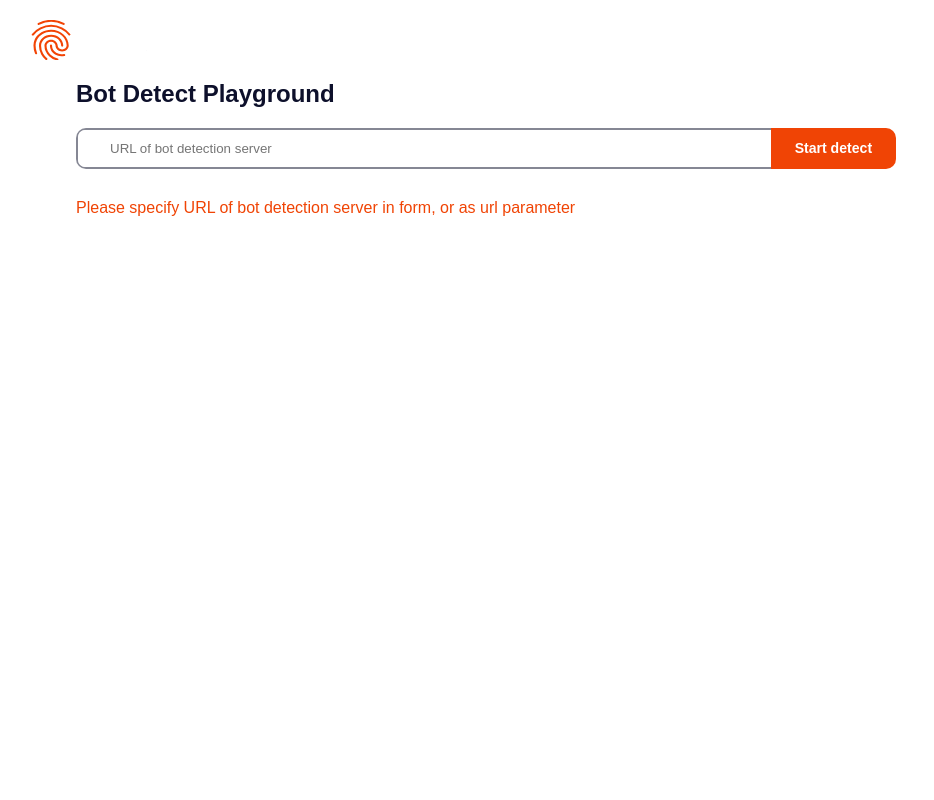
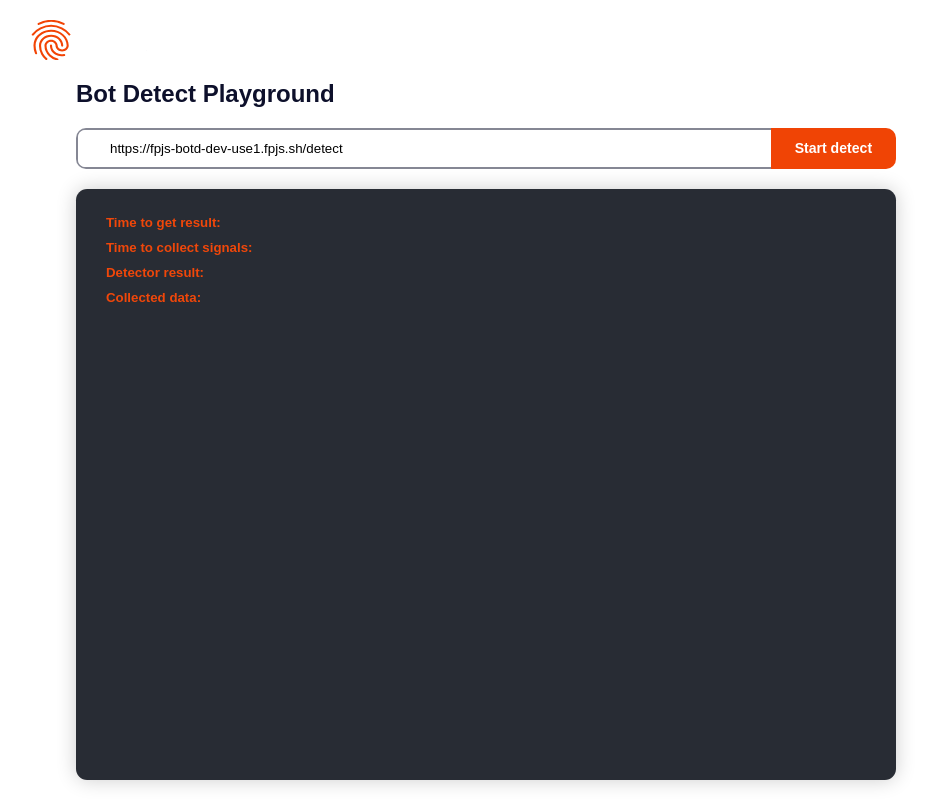
Before and after one commit to fingerprintjs/BotD, a website: page playground/index.html in a window 1280 px wide. Shown: the whole page, without its empty margins (154-1088 px from the left). Drawn offline with Linux system fonts and the light colour scheme.

Commit message:
Playground fix, export fix

```diff
--- a/playground/index.html
+++ b/playground/index.html
@@ -122,7 +122,7 @@
         }
     </style>
     <link rel="icon" type="image/ico" href="./img/favicon.ico">
-    <script src="../dist/botd.umd.min.js"></script>
+    <script src="../dist_dev/botd.umd.js"></script>
 </head>
 <body>
 <div class="content">
@@ -163,8 +163,10 @@
     <div id="error" style="display: none">
         Please specify URL of bot detection server in form, or as url parameter
     </div>
+    <script>
+      let defaultURL = "https://fpjs-botd-dev-use1.fpjs.sh/detect"
+      document.getElementById("url").value = defaultURL
 
-    <script>
       let setTime = (time) => { document.getElementById("time").textContent = `${time.toFixed(0)} ms` }
 
       document.getElementById("button").addEventListener("click", () => { getResults().then(t => setTime(t)) }, false);
@@ -192,7 +194,10 @@
         else
           showResult()
 
-        let botDetector = new BotDetector({token: "wt=GYDFn>tvh[EfAYE)<3dV7`t`:5k{a", url: serverUrl})
+        let botDetector = await FPJSBotDetect.load({
+          token: "wt=GYDFn>tvh[EfAYE)<3dV7`t`:5k{a",
+          url: serverUrl
+        })
         let result = await botDetector.get()
 
         document.getElementById("perf").innerHTML = botDetector.performance + " ms"
```
Also changed, not shown: src/index.ts (+4 -6 lines).
